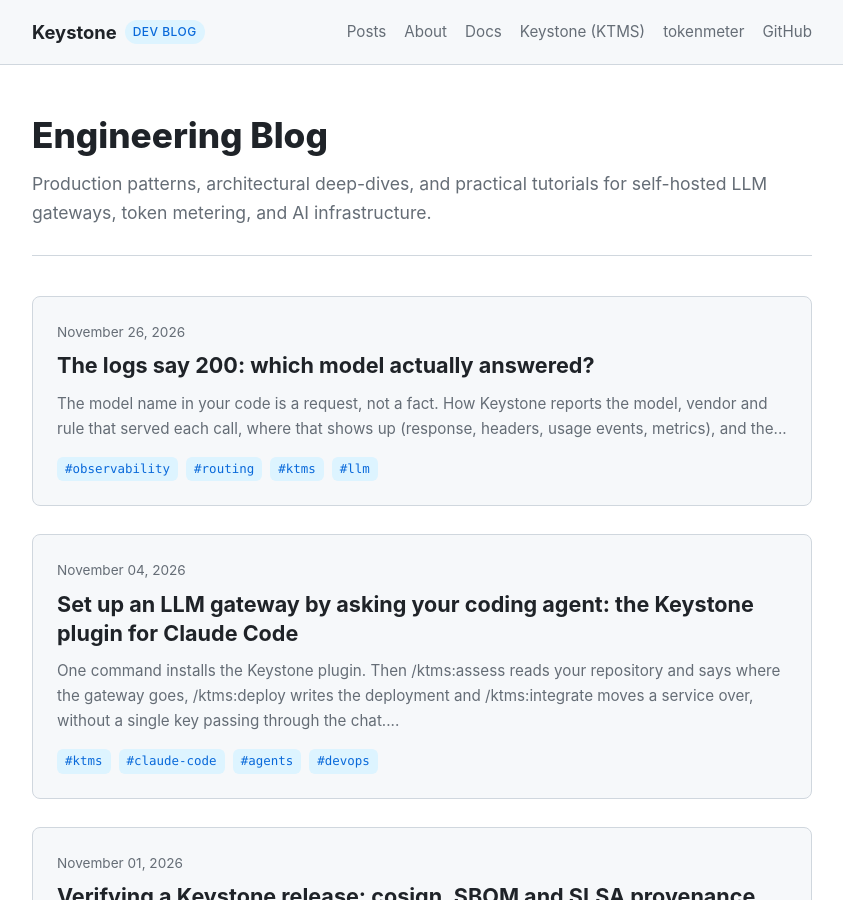
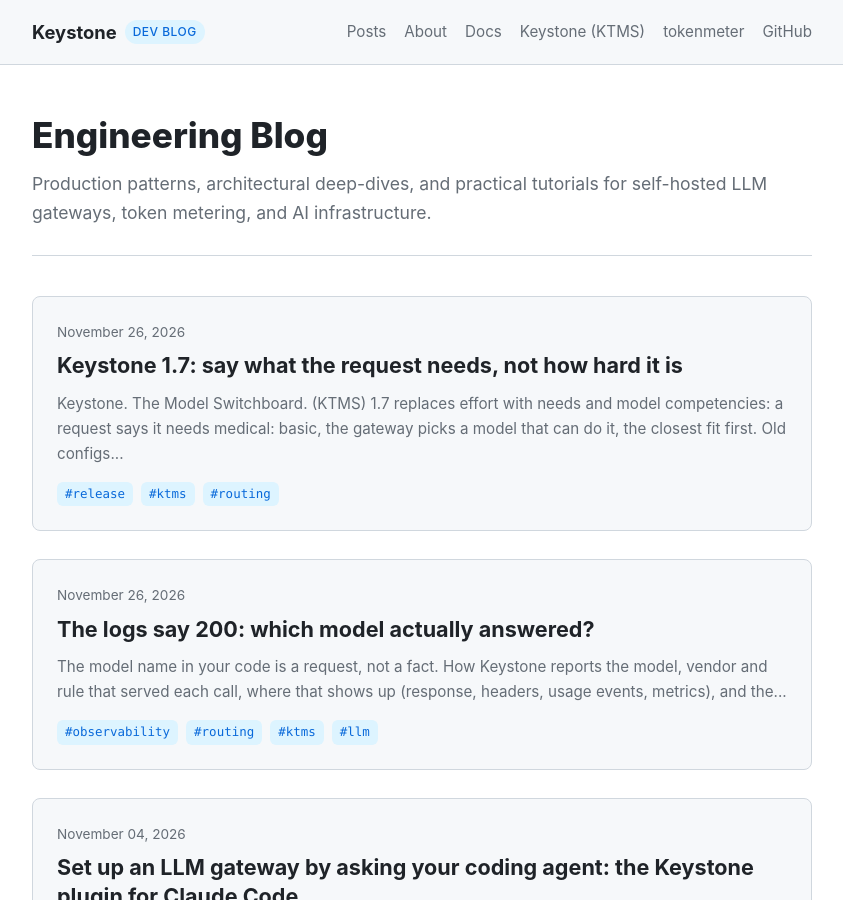
Before and after one commit to ai-process/blog, a Jekyll site: the page built from index.html, in a window 1280 px wide and 900 px high. Shown: the whole window, without its empty margins (218-1061 px from the left). Built offline with Jekyll 4.4.1, drawn with Linux system fonts in a browser that asks for light colours; part of the change alters nothing that is shown.

Commit message:
content: Keystone 1.7: say what the request needs, not how hard it is

````diff
--- a/_posts/2026-10-27-keystone-1-0.md
+++ b/_posts/2026-10-27-keystone-1-0.md
@@ -13,7 +13,7 @@ description: "Keystone. The Model Switchboard. (KTMS) reaches 1.0 together with
 
 > **Update for Keystone 1.7:** effort is replaced by needs and model competencies: a request says
 > `needs: {medical: basic}` and Keystone picks a model that can do it, the closest fit first. Effort still works
-> as the topic `general`. See [Keystone 1.7](/2026/12/XX/keystone-1-7/). <!-- set the date of the 1.7 post -->
+> as the topic `general`. See [Keystone 1.7](/2026/11/26/keystone-1-7/).
 
 ![Keystone 1.0](/assets/posts/keystone-1-0/cover.jpg)
 
--- a/_posts/2026-10-28-how-model-auto-decides.md
+++ b/_posts/2026-10-28-how-model-auto-decides.md
@@ -13,7 +13,7 @@ description: "Inside Keystone's auto-routing: how a decision model rates a promp
 
 > **Update for Keystone 1.7:** effort is replaced by needs and model competencies: a request says
 > `needs: {medical: basic}` and Keystone picks a model that can do it, the closest fit first. Effort still works
-> as the topic `general`. See [Keystone 1.7](/2026/12/XX/keystone-1-7/). <!-- set the date of the 1.7 post -->
+> as the topic `general`. See [Keystone 1.7](/2026/11/26/keystone-1-7/).
 
 ![How hard is this prompt?](/assets/posts/how-model-auto-decides/cover.jpg)
 
--- /dev/null
+++ b/_posts/2026-11-26-keystone-1-7.md
@@ -0,0 +1,120 @@
+---
+layout: post
+title: "Keystone 1.7: say what the request needs, not how hard it is"
+date: 2026-11-26 18:00:00 +0000
+reading_time: 6
+tags:
+  - release
+  - ktms
+  - routing
+description: "Keystone. The Model Switchboard. (KTMS) 1.7 replaces effort with needs and model competencies: a request says it needs medical: basic, the gateway picks a model that can do it, the closest fit first. Old configs keep working unchanged."
+---
+
+![Keystone 1.7: needs, not effort](/assets/posts/keystone-1-7/cover.png)
+
+Until 1.7 a request to Keystone. The Model Switchboard. (KTMS) carried one routing field: an
+**effort**, `LOW`, `MEDIUM` or `HIGH`. That was enough to keep model names out of application code,
+and it had two problems. The word *effort* already means something else: it is how much a thinking
+model reasons, and OpenAI's `reasoning_effort` collided with ours in the HTTP adapter. And one axis
+is not enough. A medical summary is not "harder" than a legal one; it needs a different model.
+
+KTMS 1.7 replaces effort with two maps.
+
+## Competencies and needs
+
+A model declares its **competencies**, and a request states its **needs**. Both are a topic and a
+level:
+
+```yaml
+models:
+  - {id: gpt-4o-mini,  vendor: openai, competencies: {general: proficient}}
+  - {id: med-small,    vendor: local,  competencies: {general: basic, medical: proficient}}
+  - {id: claude,       vendor: anthropic, competencies: {general: expert, medical: expert, legal: proficient}}
+```
+
+The operator picks the topics; they are plain lowercase words. The levels are ordered,
+`basic` < `proficient` < `expert`, and a model meets any need at its own level or below. The code
+says what it needs and knows nothing about models:
+
+```python
+client.chat.completions.create(
+    model="auto:medical=basic",          # or the X-KTMS-Needs header, for SDKs that fix the model value
+    messages=[{"role": "user", "content": text}],
+)
+```
+
+Over gRPC the same request has `needs: {medical: basic}`. An unknown level is `INVALID_ARGUMENT`; an
+unknown topic is no error, it just finds no model, and `ktms route explain` says so.
+
+## Routing without a rule
+
+Rules stay, and a matching rule still decides: it matches each of its topics at least at its level,
+and its chain is filtered to the models that meet the request. What is new is what happens when no
+rule matches. Once any model declares competencies, Keystone picks the chain itself:
+
+1. the enabled models that meet every need and the request's capabilities, have a vendor key, and
+   are permitted by the key's and team's `allowed_models`;
+2. ordered by placement class first (`nodes_first`, `cloud_first`), so a free local node does not
+   take traffic a `cloud_first` caller wanted in the cloud;
+3. then by **excess**, the levels above the need summed over the needed topics, so an expert is not
+   spent on a basic task;
+4. then by the blended price `(3 × price_in + price_out) / 4` per million tokens;
+5. and the first three make the chain, the best fit and two fallbacks.
+
+The ranking itself is a few lines in `internal/router/select.go`:
+
+```go
+slices.SortStableFunc(cands, func(a, b Candidate) int {
+	if ka, kb := a.Dropped == "", b.Dropped == ""; ka != kb {
+		if ka {
+			return -1
+		}
+		return 1
+	} else if !ka {
+		return 0 // dropped ones stay in id order
+	}
+	return cmp.Or(cmp.Compare(a.Excess, b.Excess), cmp.Compare(a.Price, b.Price))
+})
+```
+
+Rules become what they should have been: the exceptions. Pin a chain for a tenant, run a canary,
+mirror to a shadow model; everything else routes by what the models can do. The order and the price
+formula are experimental in 1.7 and may still change in a minor release; which models qualify is
+stable.
+
+`ktms route explain KEY --needs medical=basic` shows the whole selection: every model, kept or
+dropped with the reason, its excess and price, and `chain_length` for the ones past the third.
+
+## Nothing to change on upgrade
+
+Effort is deprecated, not gone. `LOW`, `MEDIUM` and `HIGH` are now the needs `general: basic`,
+`proficient` and `expert`, and every effort field keeps working until 2.0. A model described by
+`efforts` keeps serving exactly those efforts, so a 1.6 configuration routes the same after the
+upgrade, and keeps needing its catch-all rule per effort until a model declares competencies.
+
+`ktms config plan` prints a `hint:` for each model and rule that still uses efforts, with the
+competencies or needs to write instead. Two things to know:
+
+- **Upgrade ktms-admin together with the gateway.** A console from before 1.7 saves models and rules
+  without the new fields and would erase them.
+- **Metrics and usage keep their shape.** The `effort` label of `ktms_requests_total` is the
+  request's general need as `low`, `medium` or `high`; usage events keep `effort` and gain `needs`
+  (`general=basic,medical=proficient`).
+
+## Also in 1.7
+
+- The process on a node is now called the **node daemon**: "agent" is left to AI agents and their
+  inbox. The `ktms-node` binary, its service, flags and environment variables keep their names.
+- Speech, images, judgments and translation take `needs` too; without them only the modality
+  filters, as before. Translation selection ranks by the price per million characters.
+- `ktms chat --needs`, `needs` in the MCP tool `explain_route`, and competencies and needs columns
+  in `ktms models list` and `ktms rules list`. The plugin skills `configure`, `integrate`, `migrate`
+  and `node` now speak of needs.
+- ktms-admin 1.4: competencies on the model form, needs on rules and in the Playground, and *Where would
+  it go?*, the route explanation for a client key.
+
+Docs: [Needs and competencies](https://github.com/ai-process/ktms/blob/main/docs/concepts.md#needs-and-competencies),
+[Rules](https://github.com/ai-process/ktms/blob/main/docs/configuration.md#4-rules),
+[API stability](https://github.com/ai-process/ktms/blob/main/docs/stability.md).
+Code: [`internal/router/select.go`](https://github.com/ai-process/ktms/blob/main/internal/router/select.go),
+[`internal/registry/competency.go`](https://github.com/ai-process/ktms/blob/main/internal/registry/competency.go).
````
Also changed, not shown: assets/posts/keystone-1-7/cover.png (added).
